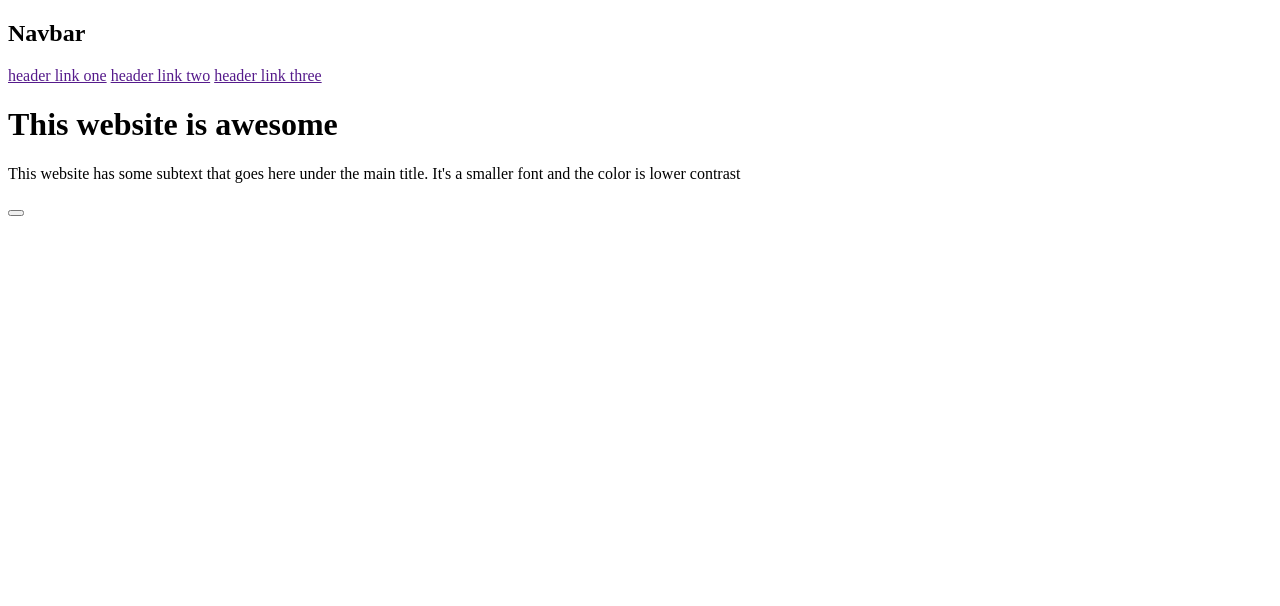
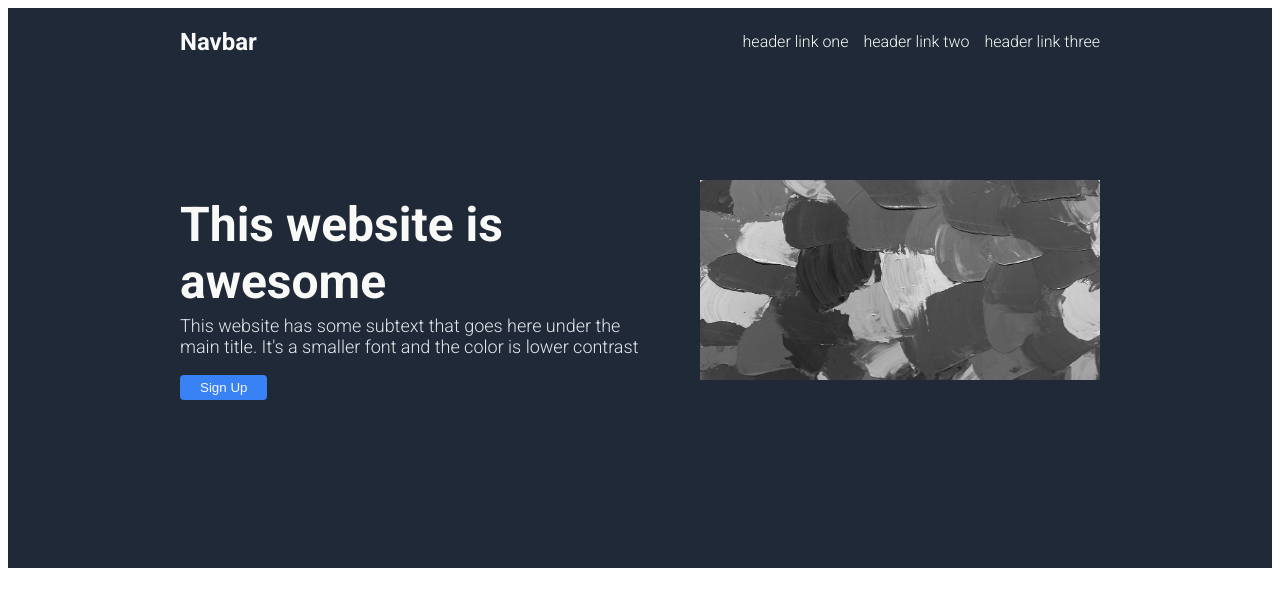
Before and after one commit to KimRapp/odin-website, a plain HTML site: page index.html in a window 1280 px wide. Drawn offline with Linux system fonts and the light colour scheme.

Commit message:
Finish Hero Section

```diff
--- a/index.html
+++ b/index.html
@@ -5,25 +5,32 @@
     <meta http-equiv="X-UA-Compatible" content="IE=edge" />
     <meta name="viewport" content="width=device-width, initial-scale=1.0" />
     <title>Odin-Web</title>
+    <link rel="stylesheet" href="style.css" />
   </head>
   <body>
     <div class="hero-section">
       <div class="container">
         <div class="navbar-wrap">
           <h2>Navbar</h2>
+          <div class="navlinks">
             <a href="" class="navbar-link">header link one</a>
             <a href="" class="navbar-link">header link two</a>
             <a href="" class="navbar-link">header link three</a>
           </div>
+        </div>
+        <div class="hero-body">
           <div class="left">
-          <h1>This website is awesome</h1>
+            <h1 class="heroheader">This website is awesome</h1>
             <p>
               This website has some subtext that goes here under the main title.
               It's a smaller font and the color is lower contrast
             </p>
-          <button class="cta"></button>
+            <button class="cta">Sign Up</button>
           </div>
-        <div class="right"><img src="" alt="" /></div>
+          <div class="right">
+            <img src="./imgs/gray.jpg" alt="gray image" />
+          </div>
+        </div>
       </div>
     </div>
   </body>
--- a/style.css
+++ b/style.css
@@ -0,0 +1,71 @@
+@import url("https://fonts.googleapis.com/css2?family=Roboto:wght@300;400;500;700;900&display=swap");
+
+body {
+  font-family: "Roboto", sans-serif;
+}
+.navbar-wrap {
+  display: flex;
+  align-items: center;
+  justify-content: space-between;
+}
+.container {
+  max-width: 920px;
+  padding: 0 150px;
+  margin: 0 auto;
+  display: flex;
+  flex-direction: column;
+  flex: 1;
+  height: 60vh;
+}
+
+.heroheader {
+  font-size: 48px;
+  font-weight: extra-bold;
+  margin-bottom: 0px;
+}
+
+.navlinks {
+  gap: 15px;
+  display: flex;
+}
+
+a {
+  text-decoration: none;
+  color: #f9faf8;
+  font-weight: 300;
+}
+h2 {
+  font-size: 24px;
+}
+
+.hero-section {
+  background-color: #1f2937;
+  color: #f9faf8;
+  height: 70vh;
+}
+
+.hero-body {
+  display: flex;
+  align-items: center;
+  flex: 1;
+  gap: 50px;
+}
+
+img {
+  width: 400px;
+  height: 200px;
+}
+
+.cta {
+  background-color: #3882f6;
+  color: #f9faf8;
+  border: none;
+  border-radius: 4px;
+  padding: 5px 20px;
+}
+p {
+  margin-top: 5px;
+  font-weight: 300;
+  font-size: 18px;
+  color: #e5e7eb;
+}
```
Also changed, not shown: imgs/gray.jpg (added). Lines whose indentation alone changed are shown as unchanged.
